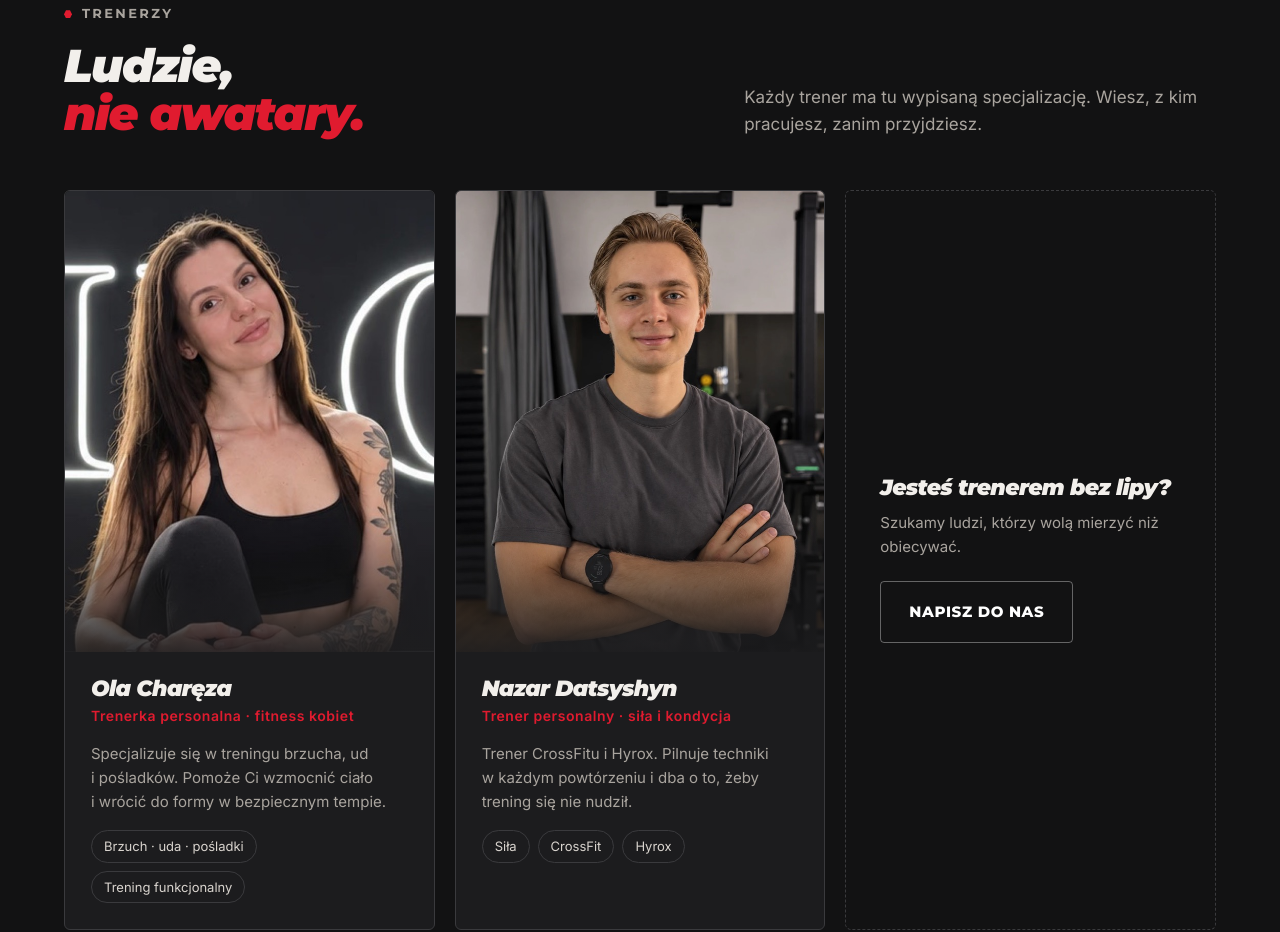
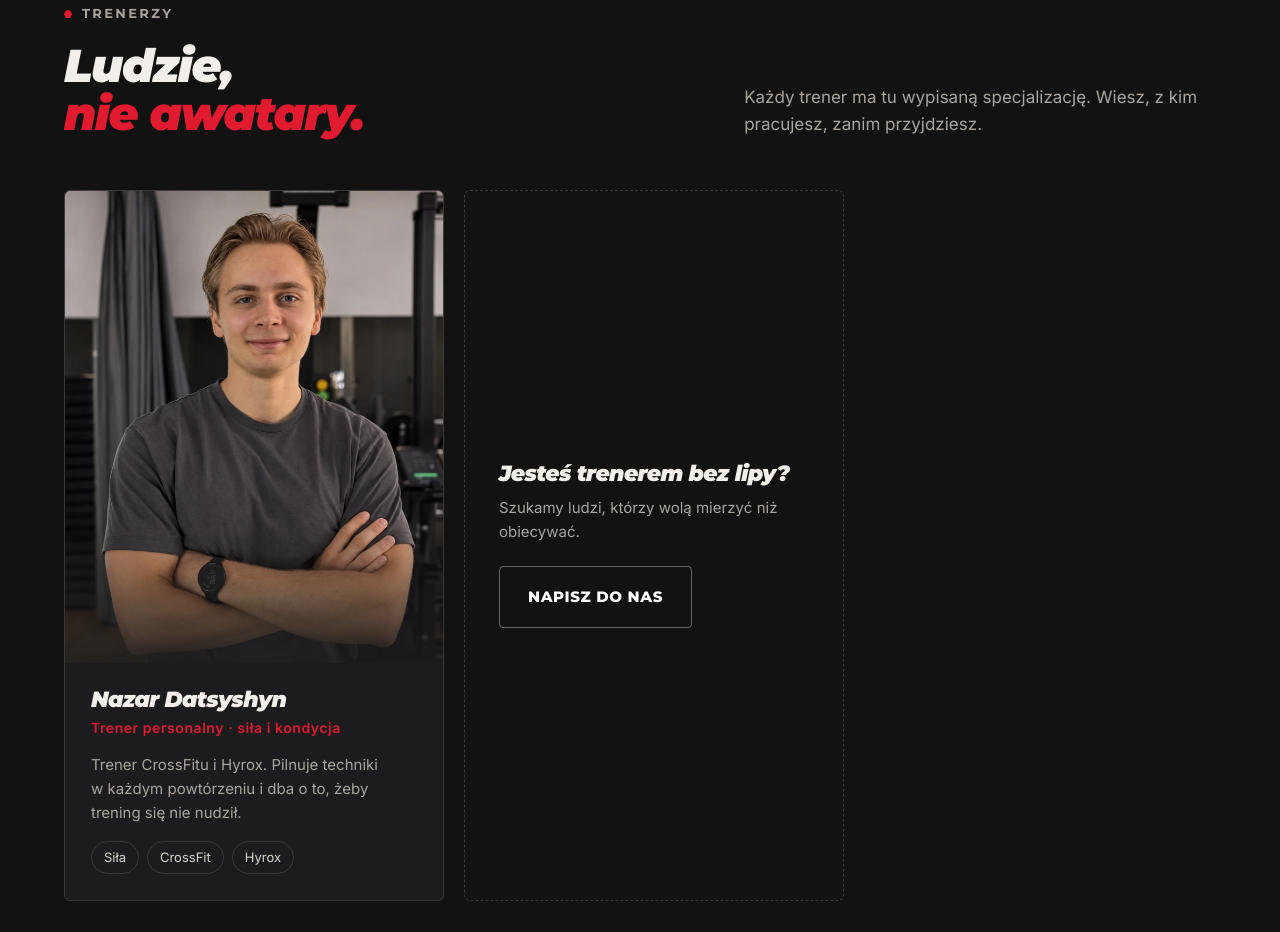
Before and after one commit to kamiluchnasttkd123max/bez-lipy-podglad, a plain HTML site: page index.html in a window 1280 px wide. Shown: the part 9726-10658 px from the top of the page. Drawn offline with Linux system fonts and the light colour scheme.

Commit message:
Trenerzy: tymczasowo bez Oli
Co-Authored-By: Claude Opus 5.5 <noreply@anthropic.com>

```diff
--- a/index.html
+++ b/index.html
@@ -278,7 +278,7 @@ section{position:relative}
 
 /* TEAM */
 .team{background:var(--ink)}
-.coaches{display:grid;grid-template-columns:repeat(3,1fr);gap:20px}
+.coaches{display:grid;grid-template-columns:repeat(2,minmax(0,380px));gap:20px}
 .coach{border:1px solid var(--line);border-radius:6px;overflow:hidden;background:var(--graphite)}
 .coach .ph{aspect-ratio:4/5;background:#161617;position:relative;overflow:hidden}
 .coach .ph img{width:100%;height:100%;object-fit:cover;object-position:center 20%;transition:transform .8s cubic-bezier(.2,.7,.2,1),filter .4s;filter:saturate(.9)}
@@ -714,12 +714,7 @@ footer .logo{font-size:30px}
       <p class="lead rv">Każdy trener ma tu wypisaną specjalizację. Wiesz, z&nbsp;kim pracujesz, zanim przyjdziesz.</p>
     </div>
     <div class="coaches">
-      <div class="coach rv">
-        <div class="ph"><img src="img/ola.jpg" alt="Ola Charęza, trenerka personalna bez Lipy" loading="lazy"></div>
-        <div class="body"><h3>Ola Charęza</h3><div class="role">Trenerka personalna · fitness kobiet</div>
-          <p>Specjalizuje się w&nbsp;treningu brzucha, ud i&nbsp;pośladków. Pomoże Ci wzmocnić ciało i&nbsp;wrócić do formy w&nbsp;bezpiecznym tempie.</p>
-          <ul class="tags"><li>Brzuch · uda · pośladki</li><li>Trening funkcjonalny</li></ul></div>
-      </div>
+      <!-- Ola Charęza: tymczasowo ukryta -->
       <div class="coach rv">
         <div class="ph"><img src="img/nazar.jpg" alt="Nazar Datsyshyn, trener personalny bez Lipy" loading="lazy"></div>
         <div class="body"><h3>Nazar Datsyshyn</h3><div class="role">Trener personalny · siła i&nbsp;kondycja</div>
```
Also changed, not shown: img/ola.jpg (deleted).
